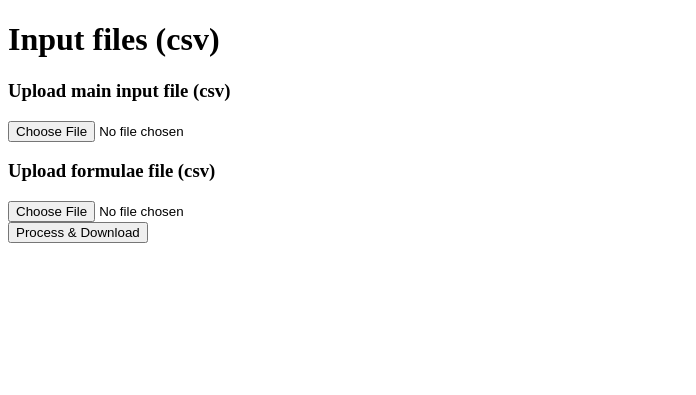
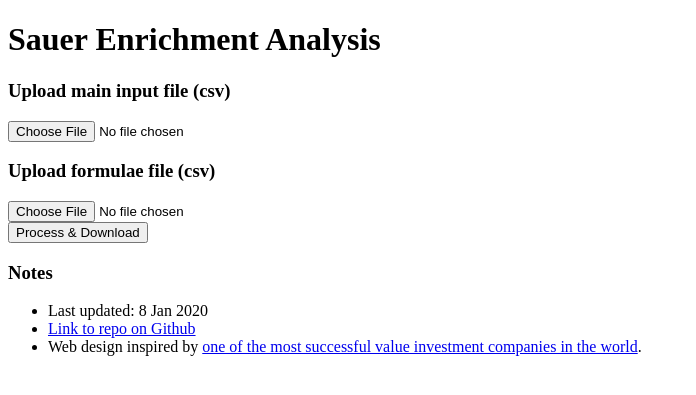
Before and after one commit to MetabolomicsAustralia-Bioinformatics/sauer_flaskapp, a Flask app: page / in a window 1280 px wide. Shown: the top 395 px of the page, without its empty margins (0-696 px from the left). Run offline with Flask 2, Linux system fonts and the light colour scheme.

Commit message:
updated index.html

```diff
--- a/templates/index.html
+++ b/templates/index.html
@@ -1,11 +1,13 @@
 <!DOCTYPE html>
 <html lang="en">
+
 <head>
-	<title></title>
+	<title>Sauer Enrichment Web App</title>
 </head>
+
 <body>
 	<div>
-		<h1>Input files (csv)</h1>
+		<h1>Sauer Enrichment Analysis</h1>
 		<form action="/transform" method="post" enctype="multipart/form-data">
 			<h3>Upload main input file (csv)</h3>
 		    <input type="file" name="input_file1" id="input_file1">
@@ -24,4 +26,14 @@
 	</div>
 
 </body>
+
+<footer>
+	<h3>Notes</h3>
+	<ul>
+	<li>Last updated: 8 Jan 2020</li>
+	<li><a href="https://github.com/MetabolomicsAustralia-Bioinformatics/sauer-flaskapp" target="_blank">Link to repo on Github</a></li>
+	<li>Web design inspired by <a href="https://www.berkshirehathaway.com" target="_blank">one of the most successful value investment companies in the world</a>.</li>
+	</ul>
+</footer>
+
 </html>
```
